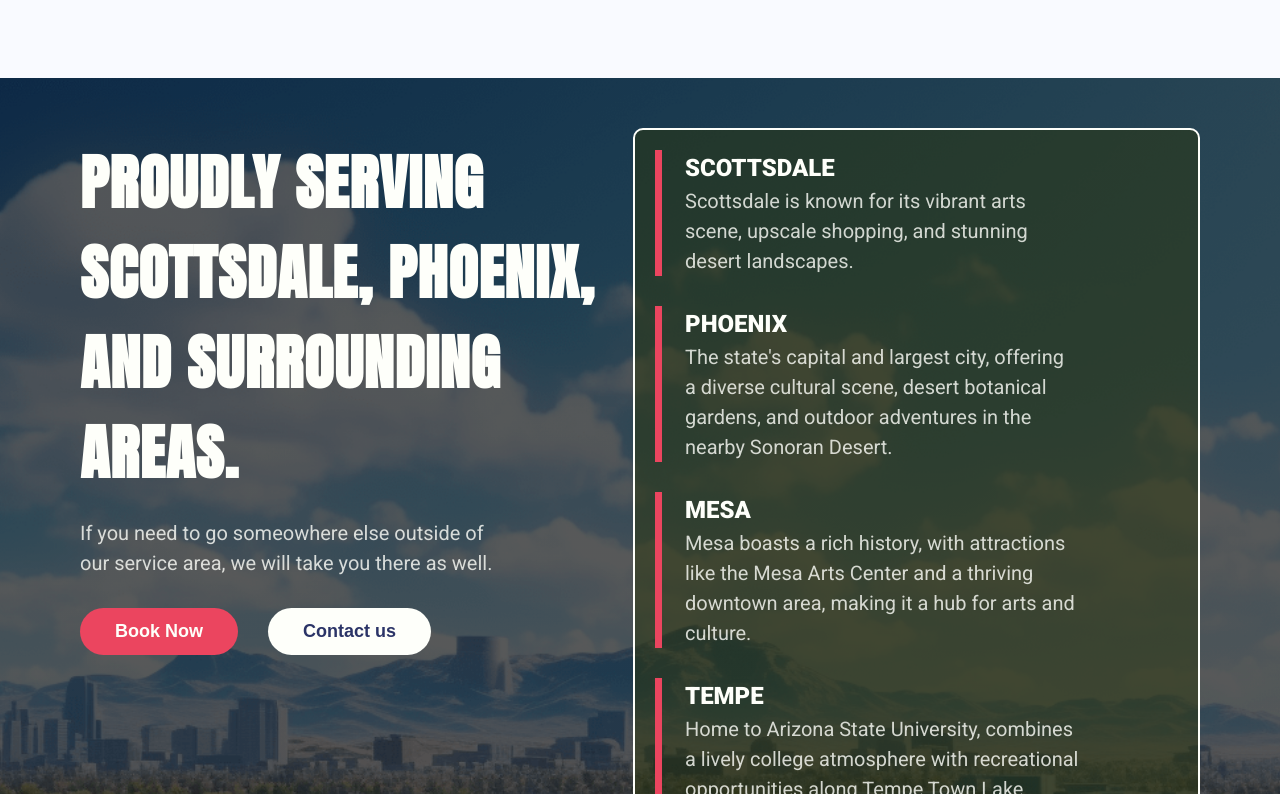
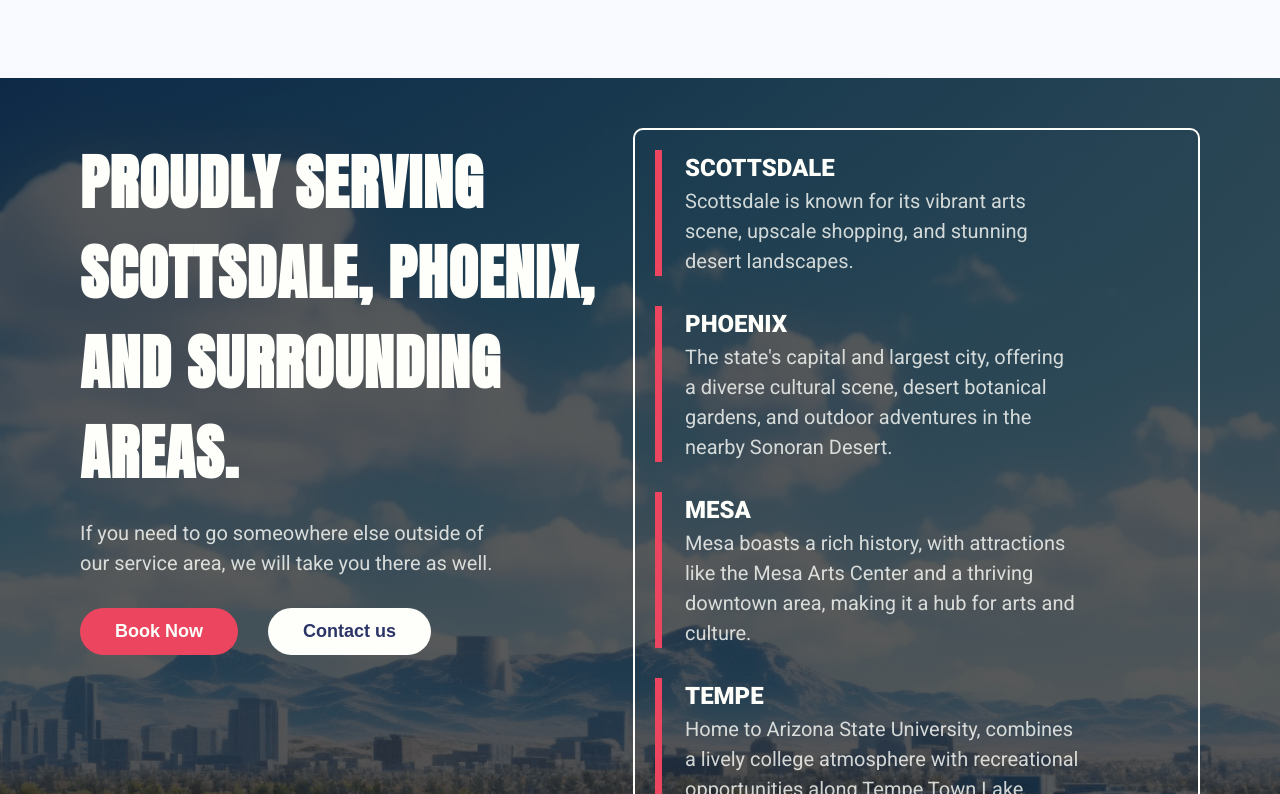
Before and after one commit to ChristianWare/Nier-Transport-Redesign, a Next.js app: page / in a window 1280 px wide. Shown: the part 3086-3880 px from the top of the page. Built offline with nearby package versions, Linux system fonts and the light colour scheme.

Commit message:
Area Update

```diff
--- a/src/app/components/Areas/Areas.module.css
+++ b/src/app/components/Areas/Areas.module.css
@@ -53,7 +53,7 @@
 }
 
 .right {
-  background-color: rgba(43, 52, 10, 0.5);
+  /* background-color: rgba(43, 52, 10, 0.5); */
   padding: 2rem;
   border-radius: 10px;
   border: 2px solid var(--cream);
```
